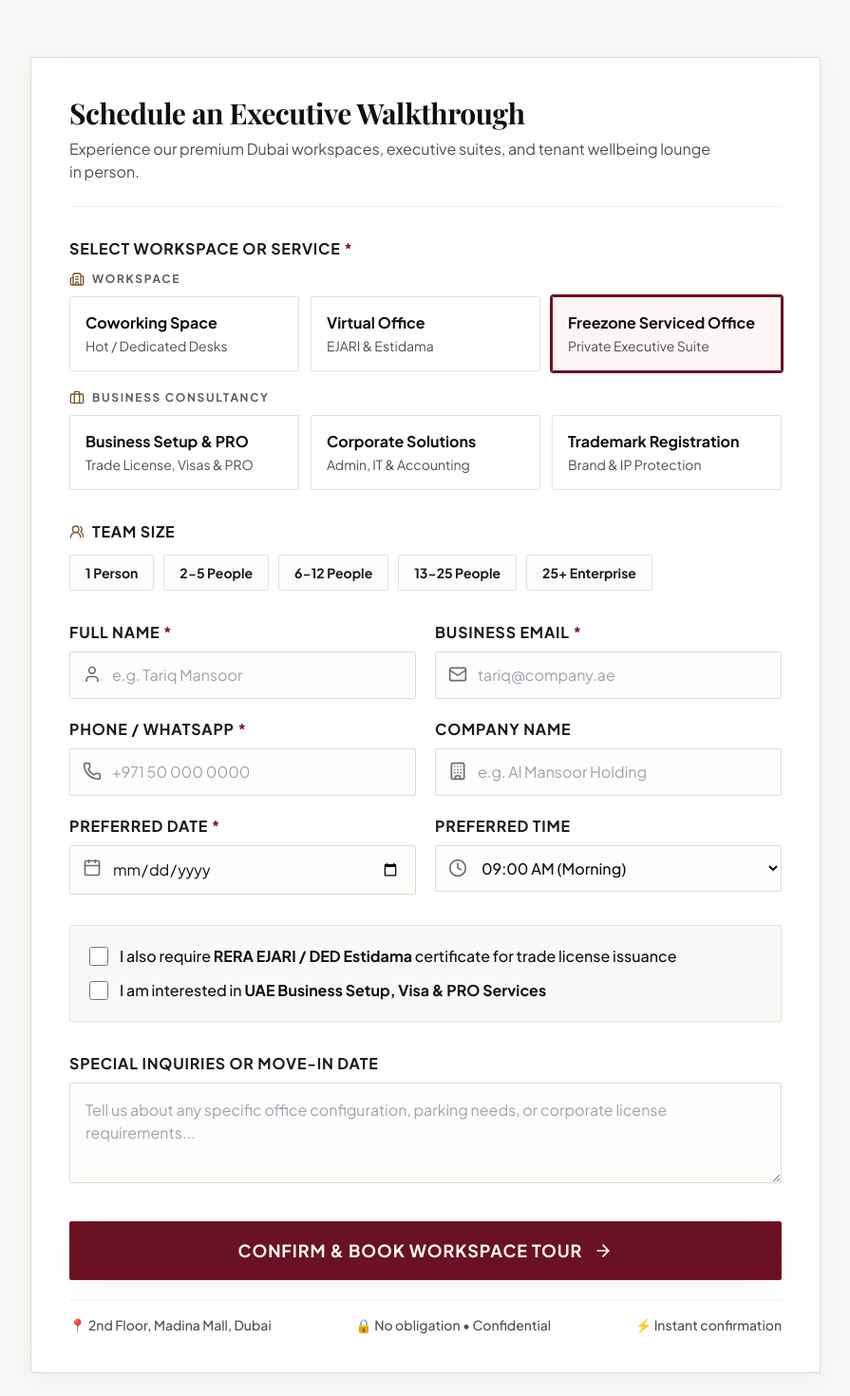
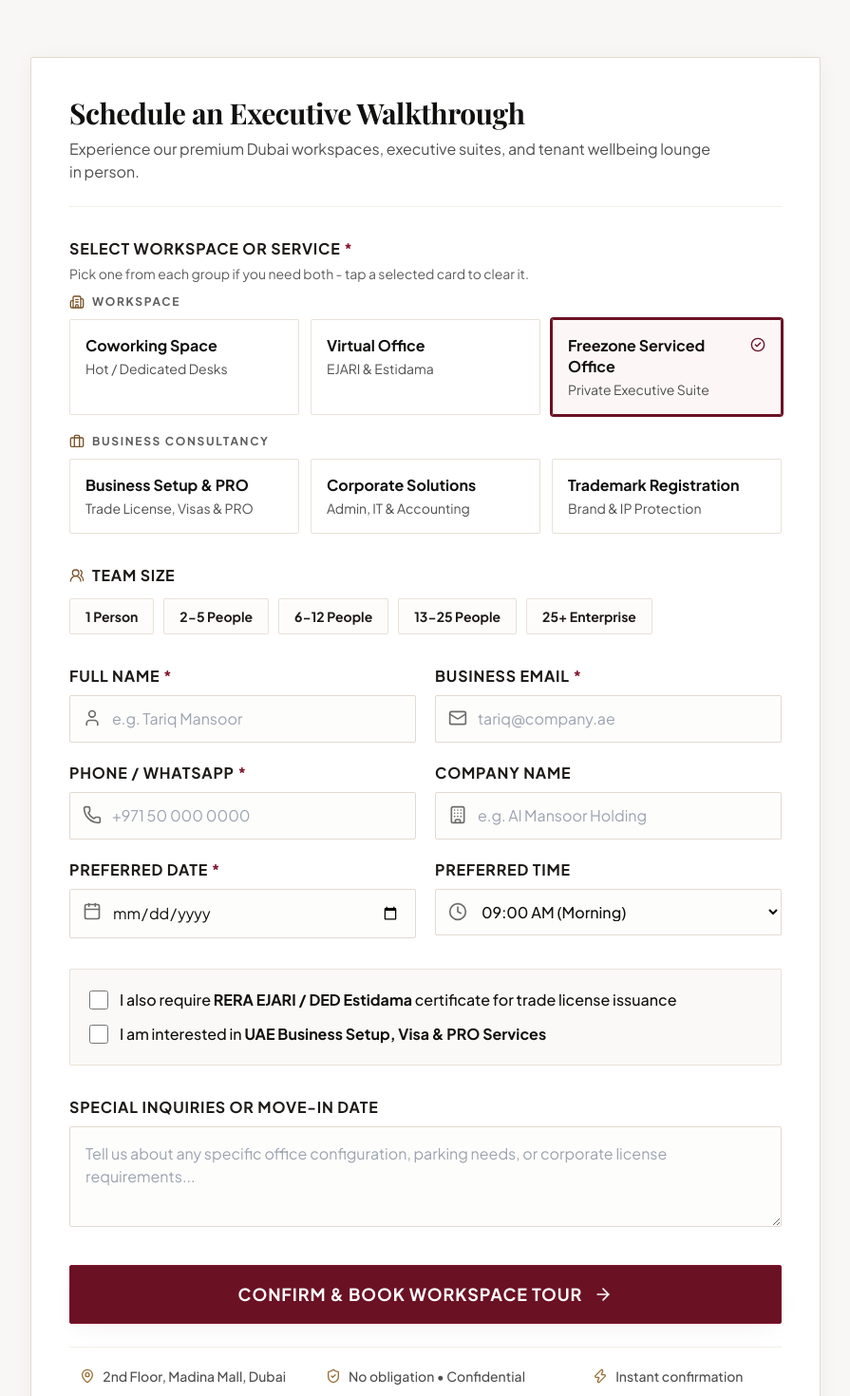
Before and after one commit to TechOptionz/First-gulf-business-center, a Next.js app: page /office-space/freezone in a window 1280 px wide. Shown: the part 2914-4384 px from the top of the page at 95% size, without its empty margins (192-1087 px from the left). Built offline with nearby package versions, Linux system fonts and the light colour scheme; a web font is replaced by a local one.

Commit message:
feat: enhance BookTourForm with multi-service selection and improved UI elements

```diff
--- a/components/forms/BookTourForm.tsx
+++ b/components/forms/BookTourForm.tsx
@@ -1,7 +1,7 @@
 "use client";
 
 import React, { useState } from "react";
-import { CheckCircle2, Calendar, Clock, Phone, Mail, User, Building, Building2, Briefcase, Users2, ArrowRight, Loader2 } from "lucide-react";
+import { CheckCircle2, Calendar, Clock, Phone, Mail, MapPin, ShieldCheck, User, Building, Building2, Briefcase, Users2, ArrowRight, Loader2, Zap } from "lucide-react";
 import Button from "@/components/ui/Button";
 import {
   sanitizeEmail,
@@ -36,6 +36,7 @@ interface BookTourFormProps {
 
 const SERVICE_GROUPS = [
   {
+    id: "workspace",
     label: "Workspace",
     icon: Building2,
     options: [
@@ -45,6 +46,7 @@ const SERVICE_GROUPS = [
     ],
   },
   {
+    id: "consultancy",
     label: "Business Consultancy",
     icon: Briefcase,
     options: [
@@ -57,11 +59,29 @@ const SERVICE_GROUPS = [
 
 const SERVICE_OPTIONS = SERVICE_GROUPS.flatMap((group) => group.options);
 
+/** Preselects the incoming service inside whichever group owns it. */
+function initialServices(optionId: string): Record<string, string> {
+  const group = SERVICE_GROUPS.find((entry) =>
+    entry.options.some((option) => option.id === optionId)
+  );
+  return group ? { [group.id]: optionId } : {};
+}
+
+// Reassurance strip under the submit button - three evenly sized columns so
+// the items keep the same rhythm whatever the label lengths are.
+const BOOKING_ASSURANCES = [
+  { icon: MapPin, label: "2nd Floor, Madina Mall, Dubai" },
+  { icon: ShieldCheck, label: "No obligation • Confidential" },
+  { icon: Zap, label: "Instant confirmation" },
+];
+
 export default function BookTourForm({
   defaultWorkspace = "coworking",
   className,
 }: BookTourFormProps) {
-  const [workspace, setWorkspace] = useState(defaultWorkspace);
+  // One choice per group, so a visitor can ask about a workspace and a
+  // consultancy service in the same booking.
+  const [services, setServices] = useState(() => initialServices(defaultWorkspace));
   const [teamSize, setTeamSize] = useState("1-3");
   const [formData, setFormData] = useState({
     name: "",
@@ -80,7 +100,21 @@ export default function BookTourForm({
   const [errors, setErrors] = useState<Record<string, string>>({});
   const [touched, setTouched] = useState<Record<string, boolean>>({});
 
-  const selectedService = SERVICE_OPTIONS.find((option) => option.id === workspace);
+  // Group order, so the workspace always reads before the consultancy service.
+  const selectedServices = SERVICE_GROUPS.map((group) =>
+    SERVICE_OPTIONS.find((option) => option.id === services[group.id])
+  ).filter((option) => option !== undefined);
+
+  const toggleService = (groupId: string, optionId: string) => {
+    setServices((prev) => {
+      const next = { ...prev };
+      // Clicking the active card clears that group again.
+      if (next[groupId] === optionId) delete next[groupId];
+      else next[groupId] = optionId;
+      return next;
+    });
+    setErrors((prev) => ({ ...prev, service: "" }));
+  };
 
   const handleFieldChange = (field: string, rawValue: string) => {
     // Characters the field does not accept are dropped as they are typed
@@ -118,6 +152,9 @@ export default function BookTourForm({
   const handleSubmit = (e: React.FormEvent) => {
     e.preventDefault();
     const errs = validate();
+    if (selectedServices.length === 0) {
+      errs.service = "Please select at least one workspace or service";
+    }
     if (Object.keys(errs).length > 0) {
       setErrors(errs);
       setTouched({ name: true, email: true, phone: true, company: true, date: true });
@@ -153,8 +190,12 @@ export default function BookTourForm({
             <span className="font-bold text-right">2nd Floor, Madina Mall, Office 2-20, Dubai</span>
           </div>
           <div className="flex justify-between border-b border-cream-300 pb-2">
-            <span className="text-charcoal-600 font-medium">Service:</span>
-            <span className="font-bold text-right">{selectedService?.label ?? workspace.replace(/-/g, " ")}</span>
+            <span className="text-charcoal-600 font-medium">
+              {selectedServices.length > 1 ? "Services:" : "Service:"}
+            </span>
+            <span className="font-bold text-right">
+              {selectedServices.map((option) => option.label).join(" + ")}
+            </span>
           </div>
           <div className="flex justify-between">
             <span className="text-charcoal-600 font-medium">Contact:</span>
@@ -180,6 +221,7 @@ export default function BookTourForm({
               setSubmitted(false);
               setErrors({});
               setTouched({});
+              setServices(initialServices(defaultWorkspace));
               setFormData({
                 name: "",
                 email: "",
@@ -217,9 +259,12 @@ export default function BookTourForm({
 
       {/* Workspace / Service Selector */}
       <div className="mb-8">
-        <label className="block text-sm sm:text-base font-bold uppercase tracking-wider text-charcoal-900 mb-3">
+        <label className="block text-sm sm:text-base font-bold uppercase tracking-wider text-charcoal-900 mb-1">
           Select Workspace or Service <span className="text-maroon-700">*</span>
         </label>
+        <p className="mb-3 text-sm text-charcoal-600">
+          Pick one from each group if you need both - tap a selected card to clear it.
+        </p>
         <div className="space-y-5">
           {SERVICE_GROUPS.map((group) => {
             const GroupIcon = group.icon;
@@ -230,26 +275,40 @@ export default function BookTourForm({
                   {group.label}
                 </div>
                 <div className="grid grid-cols-1 items-stretch gap-3 sm:grid-cols-3">
-                  {group.options.map((item) => (
+                  {group.options.map((item) => {
+                    const isSelected = services[group.id] === item.id;
+                    return (
                       <button
                         key={item.id}
                         type="button"
-                      onClick={() => setWorkspace(item.id)}
+                        onClick={() => toggleService(group.id, item.id)}
+                        aria-pressed={isSelected}
                         className={`flex min-h-[44px] min-w-0 flex-col rounded-sm border p-4 text-left transition-[border-color,box-shadow] duration-200 cursor-pointer ${
-                        workspace === item.id
+                          isSelected
                             ? "border-maroon-800 bg-maroon-50/70 shadow-sm ring-2 ring-maroon-800"
                             : "border-cream-300 hover:border-brass-400 bg-white"
                         }`}
                       >
+                        <div className="flex min-w-0 items-start justify-between gap-2">
                           <div className="min-w-0 text-base font-bold leading-snug text-charcoal-950">{item.label}</div>
+                          {/* Always rendered so selecting a card cannot reflow its title. */}
+                          <CheckCircle2
+                            aria-hidden
+                            className={`mt-0.5 h-4 w-4 shrink-0 ${isSelected ? "text-maroon-800" : "text-transparent"}`}
+                          />
+                        </div>
                         <div className="mt-1 min-w-0 text-sm leading-snug text-charcoal-700">{item.desc}</div>
                       </button>
-                  ))}
+                    );
+                  })}
                 </div>
               </div>
             );
           })}
         </div>
+        {errors.service && (
+          <p className="mt-2 text-sm text-red-600 font-semibold">{errors.service}</p>
+        )}
       </div>
 
       {/* Team Size Selector */}
@@ -471,10 +530,13 @@ export default function BookTourForm({
         {loading ? "Confirming Schedule..." : "Confirm & Book Workspace Tour"}
       </Button>
 
-      <div className="mt-5 flex items-center justify-between text-xs sm:text-sm text-charcoal-700 pt-4 border-t border-cream-200 font-medium">
-        <span>📍 2nd Floor, Madina Mall, Dubai</span>
-        <span>🔒 No obligation • Confidential</span>
-        <span>⚡ Instant confirmation</span>
+      <div className="mt-6 grid grid-cols-1 sm:grid-cols-3 gap-y-3 gap-x-4 pt-5 border-t border-cream-200 text-xs sm:text-sm font-medium text-charcoal-700">
+        {BOOKING_ASSURANCES.map(({ icon: Icon, label }) => (
+          <div key={label} className="flex items-center justify-center gap-2 text-center">
+            <Icon className="w-4 h-4 shrink-0 text-brass-600" />
+            <span>{label}</span>
+          </div>
+        ))}
       </div>
     </form>
   );
```
Lines whose indentation alone changed are shown as unchanged.
